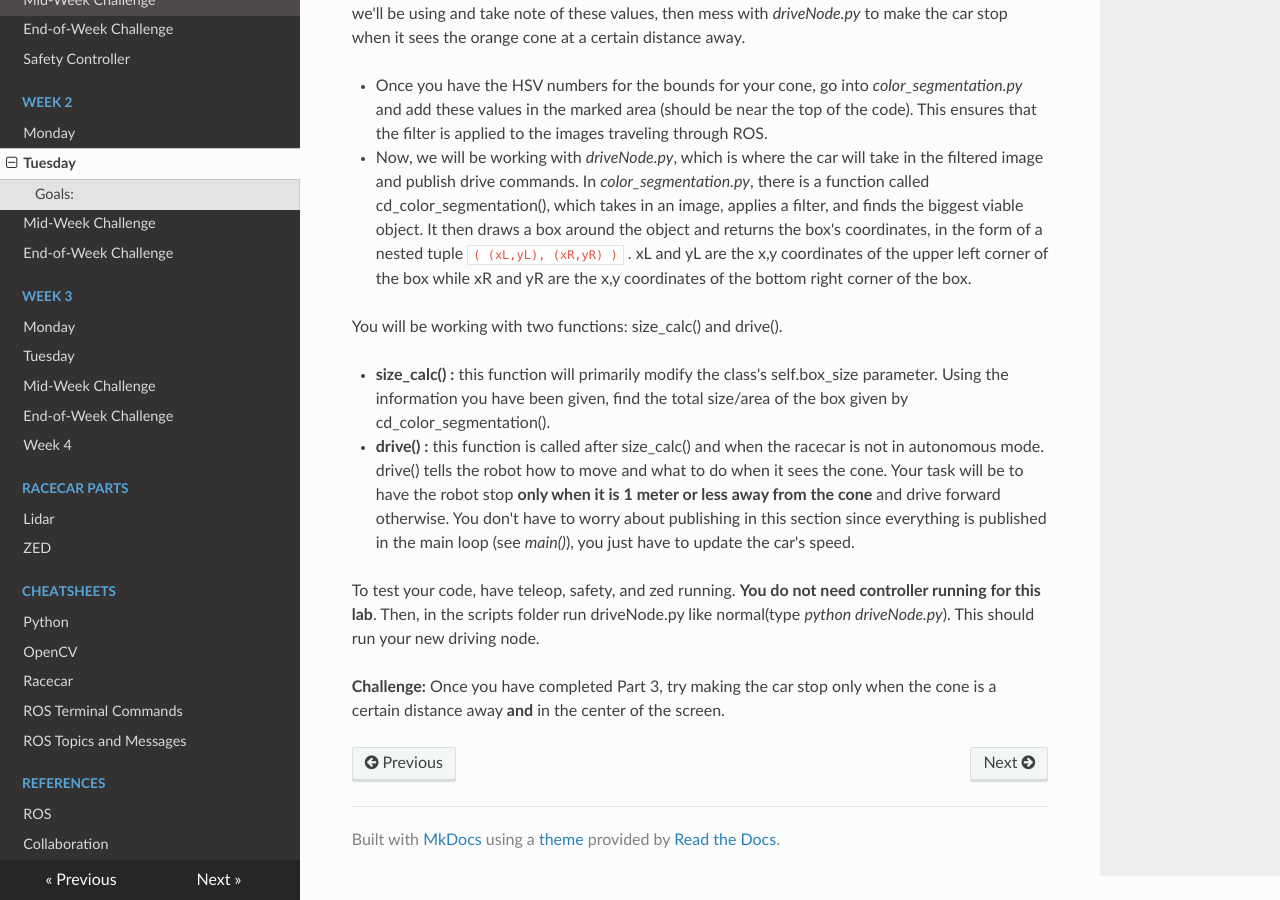
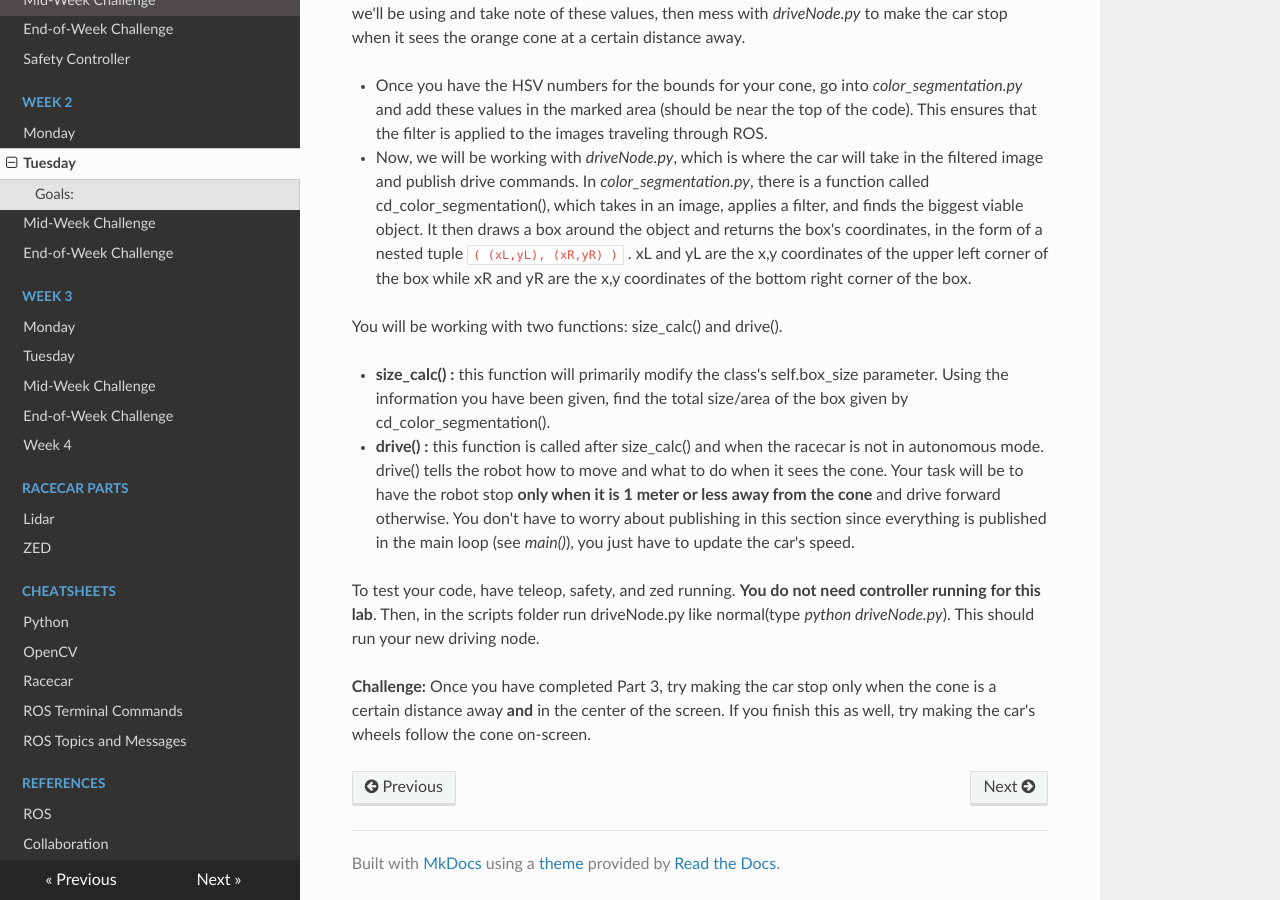
Before and after one commit to ChrisLindland/racecar-website, an MkDocs documentation site: the page built from docs/week2/02_tuesday/lab.md, in a window 1280 px wide and 900 px high, scrolled down 2936 px. Built offline with MkDocs 1.6.1, drawn with Linux system fonts in a browser that asks for light colours; nearby versions of some CDN libraries.

Commit message:
Update lab.md

```diff
--- a/docs/week2/02_tuesday/lab.md
+++ b/docs/week2/02_tuesday/lab.md
@@ -80,4 +80,4 @@ You will be working with two functions: size_calc() and drive().
 
 To test your code, have teleop, safety, and zed running. **You do not need controller running for this lab**. Then, in the scripts folder run driveNode.py like normal(type *python driveNode.py*). This should run your new driving node.
 
-**Challenge:** Once you have completed Part 3, try making the car stop only when the cone is a certain distance away **and** in the center of the screen.
+**Challenge:** Once you have completed Part 3, try making the car stop only when the cone is a certain distance away **and** in the center of the screen. If you finish this as well, try making the car's wheels follow the cone on-screen.
```
